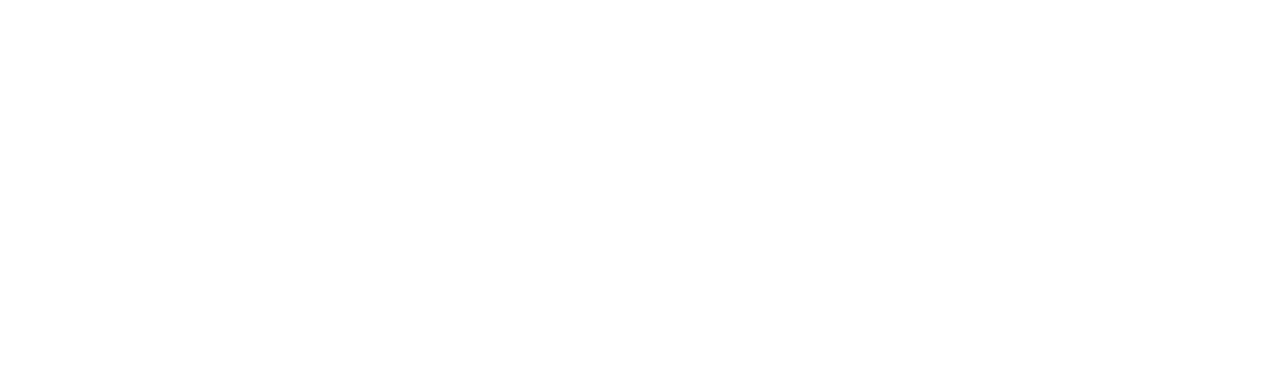
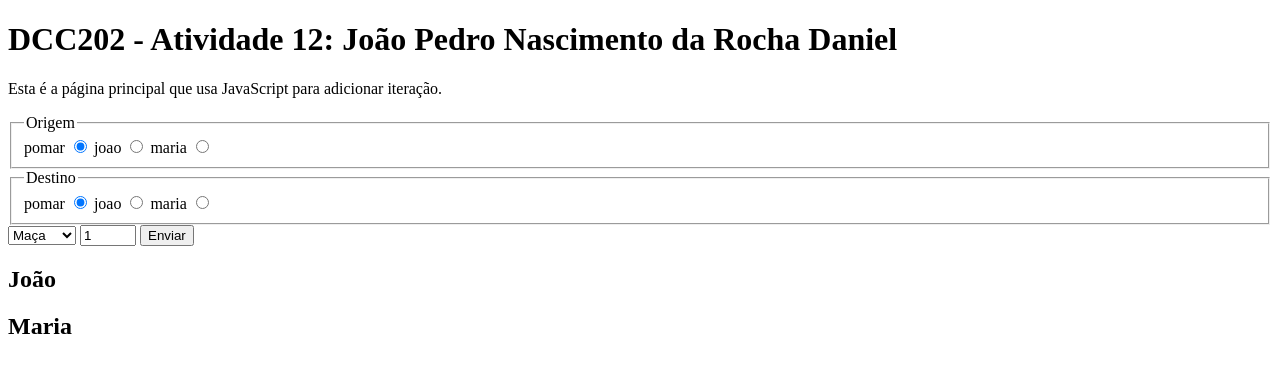
Before and after one commit to ufjf-dcc202/ufjf-dcc202-2023-3-a-atv12-joaopedrodaniel, a website: page index.html in a window 1280 px wide. Drawn offline with Linux system fonts and the light colour scheme.

Commit message:
edita estrutura html index.html

```diff
--- a/index.html
+++ b/index.html
@@ -1,11 +1,56 @@
 <!DOCTYPE html>
-<html lang="en">
+<html lang="pt">
 <head>
     <meta charset="UTF-8">
     <meta name="viewport" content="width=device-width, initial-scale=1.0">
-    <title>Document</title>
+    <title>DCC202 - Atividade 12: João Pedro Nascimento da Rocha Daniel</title>
+    <script src="main.js" type="module"></script>
 </head>
 <body>
-
+    <main>
+        <h1>DCC202 - Atividade 12: João Pedro Nascimento da Rocha Daniel</h1>
+        <p>Esta é a página principal que usa JavaScript para adicionar iteração.</p>
+        <section>
+            <form name="entrada">
+                <fieldset>
+                    <legend>Origem</legend>
+                    <label>pomar
+                        <input type="radio" name="origem" value="pomar" checked>
+                    </label>
+                    <label>joao
+                        <input type="radio" name="origem" value="joao">
+                    </label>
+                    <label>maria
+                        <input type="radio" name="origem" value="maria">
+                    </label>
+                </fieldset>
+                <fieldset>
+                    <legend>Destino</legend>
+                    <label>pomar
+                        <input type="radio" name="destino" value="pomar" checked>
+                    </label>
+                    <label>joao
+                        <input type="radio" name="destino" value="joao">
+                    </label>
+                    <label>maria
+                        <input type="radio" name="destino" value="maria">
+                    </label>
+                </fieldset>
+                <select name="fruta">
+                    <option value="maca">Maça</option>
+                    <option value="pera">Pera</option>
+                    <option value="banana">Banana</option>
+                </select>
+                <input type="number" name="quantidade" value="1" min="0" max="12" step="1">
+                <button type="submit" name="enviar">Enviar</button>
+            </form>
+        </section>
+        <section id="saida">
+            <h2>João</h2>
+            <ol id="joao"></ol>
+            <h2>Maria</h2>
+            <ol id="maria"></ol>
+        </section>
+    </main>
 </body>
 </html>
```
